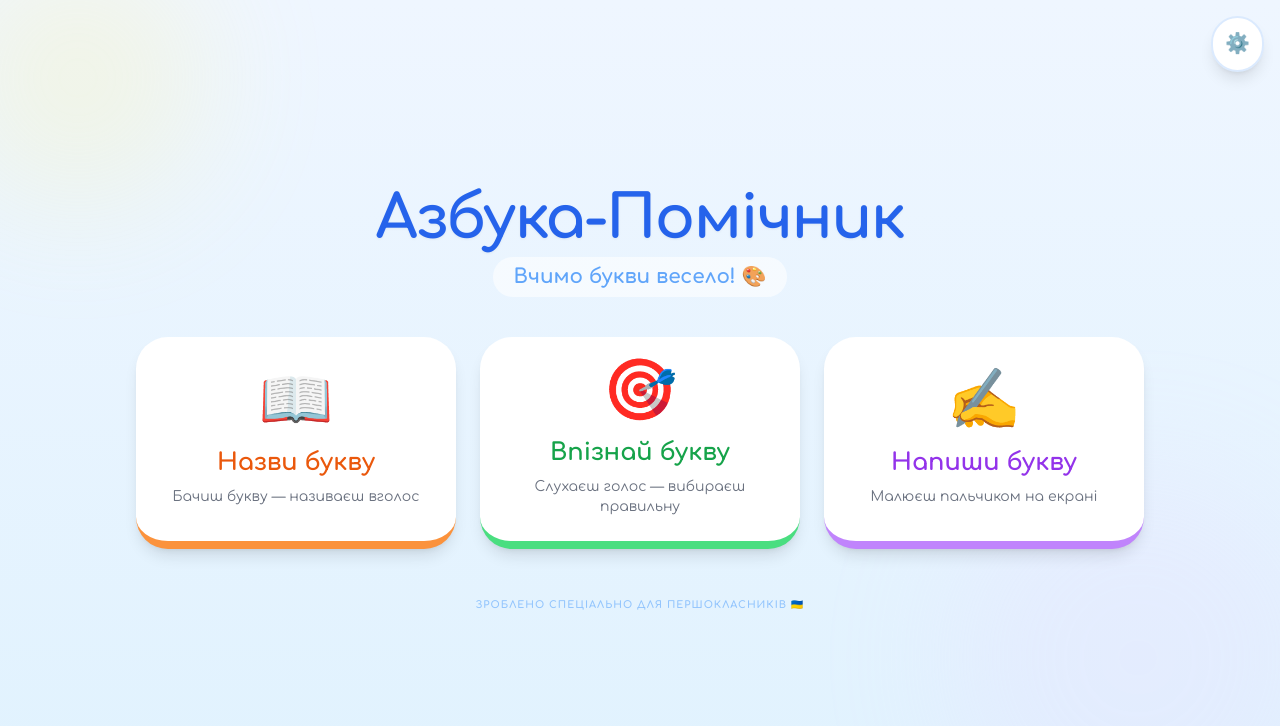
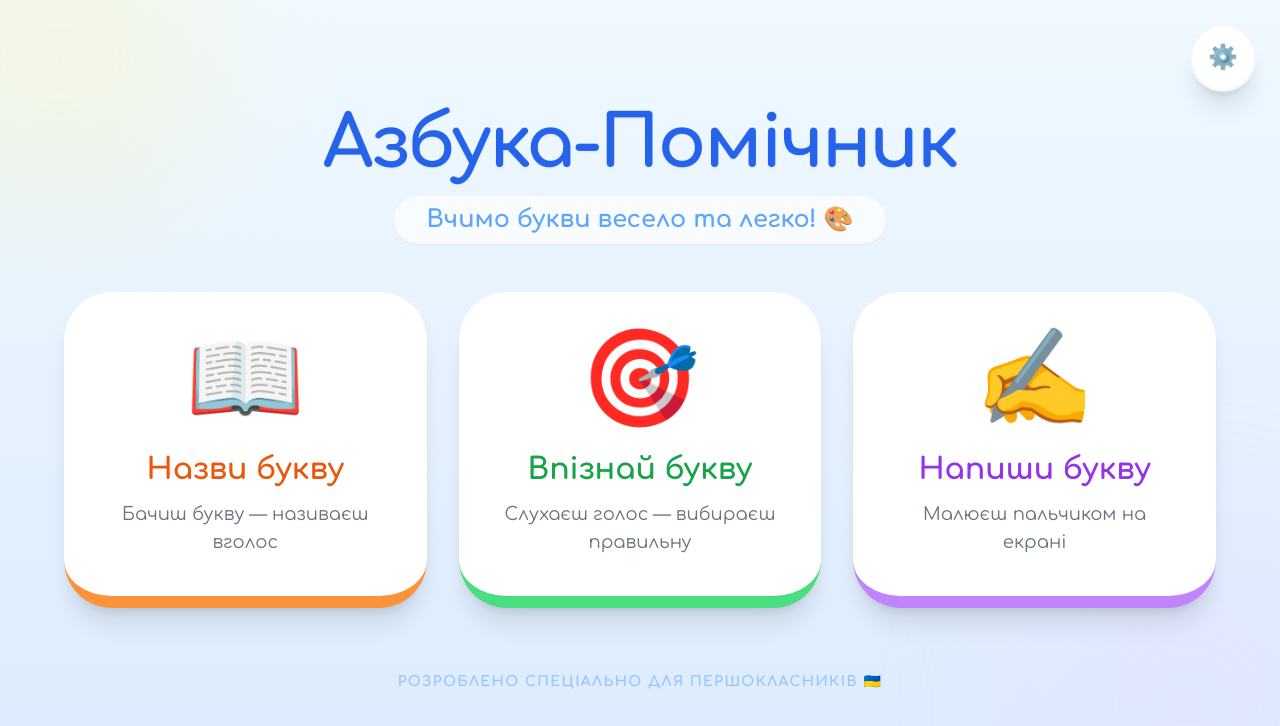
Before and after one commit to Nicks-jpg/Alphabet-teacher, a React (Vite) app: page / in a window 1280 px wide. Shown: the top 726 px of the page. Built offline with nearby package versions, Linux system fonts and the light colour scheme; no server answers.

Commit message:
feat: Refactor UI and adjust Nginx port
Enhance visual appeal with updated gradients and decorative elements in the main menu. Adjust the Nginx port in docker-compose.yml to 9090 for better port management.

```diff
--- a/App.tsx
+++ b/App.tsx
@@ -16,75 +16,75 @@ const App: React.FC = () => {
   };
 
   const renderMenu = () => (
-    <div className="flex-1 flex flex-col items-center justify-center p-6 bg-gradient-to-b from-blue-50 to-sky-100 relative overflow-hidden">
-      {/* Background Decorations */}
-      <div className="absolute top-[-50px] left-[-50px] w-64 h-64 bg-yellow-200 rounded-full blur-3xl opacity-20"></div>
-      <div className="absolute bottom-[-50px] right-[-50px] w-96 h-96 bg-purple-200 rounded-full blur-3xl opacity-20"></div>
+    <div className="flex-1 flex flex-col items-center justify-center p-4 md:p-8 bg-gradient-to-b from-sky-50 to-blue-100 relative overflow-hidden min-h-screen">
+      {/* Декоративні елементи на фоні */}
+      <div className="absolute top-[-100px] left-[-100px] w-80 h-80 bg-yellow-200 rounded-full blur-3xl opacity-20"></div>
+      <div className="absolute bottom-[-100px] right-[-100px] w-96 h-96 bg-purple-200 rounded-full blur-3xl opacity-20"></div>
 
       <button
         onClick={(e) => {
           e.stopPropagation();
           setIsSettingsOpen(true);
         }}
-        className="fixed top-4 right-4 bg-white p-3 rounded-full shadow-lg hover:rotate-90 transition-transform text-xl z-20 border-2 border-blue-100 active:scale-90"
+        className="fixed top-6 right-6 bg-white p-4 rounded-full shadow-xl hover:rotate-90 transition-transform text-2xl z-20 border-2 border-blue-50 active:scale-90"
         title="Налаштування"
       >
         ⚙️
       </button>
 
-      <div className="text-center mb-10 z-10">
-        <h1 className="text-4xl md:text-6xl font-black text-blue-600 mb-2 drop-shadow-sm tracking-tight">
+      <div className="text-center mb-12 z-10">
+        <h1 className="text-5xl md:text-7xl font-black text-blue-600 mb-4 drop-shadow-sm tracking-tight">
           Азбука-Помічник
         </h1>
-        <p className="text-lg md:text-xl text-blue-400 font-bold bg-white/60 inline-block px-5 py-1.5 rounded-full">
-          Вчимо букви весело! 🎨
+        <p className="text-xl md:text-2xl text-blue-400 font-bold bg-white/70 inline-block px-8 py-2 rounded-full shadow-sm">
+          Вчимо букви весело та легко! 🎨
         </p>
       </div>
 
-      <div className="grid grid-cols-1 sm:grid-cols-2 lg:grid-cols-3 gap-6 w-full max-w-5xl z-10 px-2">
+      <div className="grid grid-cols-1 md:grid-cols-3 gap-8 w-full max-w-6xl z-10">
         <button
           onClick={() => startMode(AppMode.LEARN)}
-          className="bg-white p-6 rounded-[2rem] shadow-lg hover:shadow-xl transition-all border-b-8 border-orange-400 group transform hover:-translate-y-1 active:translate-y-1 text-center"
+          className="bg-white p-10 rounded-[3rem] shadow-xl hover:shadow-2xl transition-all border-b-[12px] border-orange-400 group transform hover:-translate-y-2 active:translate-y-1 text-center"
         >
-          <div className="text-6xl mb-4 group-hover:scale-110 transition-transform">📖</div>
-          <h2 className="text-2xl font-black text-orange-600 mb-2">Назви букву</h2>
-          <p className="text-sm text-gray-500 font-medium">Бачиш букву — називаєш вголос</p>
+          <div className="text-8xl mb-6 group-hover:scale-110 transition-transform">📖</div>
+          <h2 className="text-3xl font-black text-orange-600 mb-3">Назви букву</h2>
+          <p className="text-gray-500 font-medium text-lg">Бачиш букву — називаєш вголос</p>
         </button>
 
         <button
           onClick={() => startMode(AppMode.QUIZ)}
-          className="bg-white p-6 rounded-[2rem] shadow-lg hover:shadow-xl transition-all border-b-8 border-green-400 group transform hover:-translate-y-1 active:translate-y-1 text-center"
+          className="bg-white p-10 rounded-[3rem] shadow-xl hover:shadow-2xl transition-all border-b-[12px] border-green-400 group transform hover:-translate-y-2 active:translate-y-1 text-center"
         >
-          <div className="text-6xl mb-4 group-hover:scale-110 transition-transform">🎯</div>
-          <h2 className="text-2xl font-black text-green-600 mb-2">Впізнай букву</h2>
-          <p className="text-sm text-gray-500 font-medium">Слухаєш голос — вибираєш правильну</p>
+          <div className="text-8xl mb-6 group-hover:scale-110 transition-transform">🎯</div>
+          <h2 className="text-3xl font-black text-green-600 mb-3">Впізнай букву</h2>
+          <p className="text-gray-500 font-medium text-lg">Слухаєш голос — вибираєш правильну</p>
         </button>
 
         <button
           onClick={() => startMode(AppMode.WRITE)}
-          className="bg-white p-6 rounded-[2rem] shadow-lg hover:shadow-xl transition-all border-b-8 border-purple-400 group transform hover:-translate-y-1 active:translate-y-1 text-center sm:col-span-2 lg:col-span-1"
+          className="bg-white p-10 rounded-[3rem] shadow-xl hover:shadow-2xl transition-all border-b-[12px] border-purple-400 group transform hover:-translate-y-2 active:translate-y-1 text-center"
         >
-          <div className="text-6xl mb-4 group-hover:scale-110 transition-transform">✍️</div>
-          <h2 className="text-2xl font-black text-purple-600 mb-2">Напиши букву</h2>
-          <p className="text-sm text-gray-500 font-medium">Малюєш пальчиком на екрані</p>
+          <div className="text-8xl mb-6 group-hover:scale-110 transition-transform">✍️</div>
+          <h2 className="text-3xl font-black text-purple-600 mb-3">Напиши букву</h2>
+          <p className="text-gray-500 font-medium text-lg">Малюєш пальчиком на екрані</p>
         </button>
       </div>
 
-      <div className="mt-12 text-center text-blue-300 font-bold tracking-widest uppercase text-[10px]">
-        Зроблено спеціально для першокласників 🇺🇦
+      <div className="mt-16 text-center text-blue-300 font-bold tracking-widest uppercase text-sm">
+        Розроблено спеціально для першокласників 🇺🇦
       </div>
     </div>
   );
 
   return (
-    <>
+    <div className="min-h-screen flex flex-col">
       {mode === AppMode.MENU && renderMenu()}
       {mode === AppMode.LEARN && <RecallMode onBack={() => setMode(AppMode.MENU)} />}
       {mode === AppMode.QUIZ && <QuizMode onBack={() => setMode(AppMode.MENU)} />}
       {mode === AppMode.WRITE && <WriteMode onBack={() => setMode(AppMode.MENU)} />}
 
       {isSettingsOpen && <SettingsModal onClose={() => setIsSettingsOpen(false)} />}
-    </>
+    </div>
   );
 };
 
--- a/docker-compose.yml
+++ b/docker-compose.yml
@@ -6,11 +6,10 @@ services:
     container_name: abc-helper-app
     restart: always
     ports:
-      - "8080:80"
+      - "9090:80"
     environment:
       - API_KEY=${API_KEY}
     volumes:
-      # Змінюємо :ro на :rw для основного шляху, щоб Docker міг створити підпапку sounds
+      # rw (read-write) дозволяє nginx створити папку sounds всередині для наступного монтування
       - ./dist:/usr/share/nginx/html:rw
-      # Папку зі звуками монтуємо окремо
       - ./sounds:/usr/share/nginx/html/sounds:ro
--- a/index.html
+++ b/index.html
@@ -12,7 +12,14 @@
             background-color: #f0f9ff;
             user-select: none;
             margin: 0;
+            padding: 0;
             -webkit-tap-highlight-color: transparent;
+            overflow-x: hidden;
+        }
+        #root {
+            min-height: 100vh;
+            display: flex;
+            flex-direction: column;
         }
         @keyframes pop-in {
             0% { transform: scale(0.3); opacity: 0; }
@@ -23,20 +30,14 @@
             display: inline-block;
             animation: pop-in 0.4s cubic-bezier(0.34, 1.56, 0.64, 1) forwards;
         }
-        /* Додаткові стилі для виправлення можливих проблем верстки */
-        #root {
-            min-height: 100vh;
-            display: flex;
-            flex-direction: column;
-        }
     </style>
 <script type="importmap">
 {
   "imports": {
+    "react-dom/": "https://esm.sh/react-dom@^19.2.4/",
     "react": "https://esm.sh/react@^19.2.4",
+    "@google/genai": "https://esm.sh/@google/genai@^1.41.0",
     "react/": "https://esm.sh/react@^19.2.4/",
-    "react-dom/": "https://esm.sh/react-dom@^19.2.4/",
-    "@google/genai": "https://esm.sh/@google/genai@^1.41.0",
     "vite": "https://esm.sh/vite@^7.3.1",
     "@vitejs/plugin-react": "https://esm.sh/@vitejs/plugin-react@^5.1.4"
   }
```
